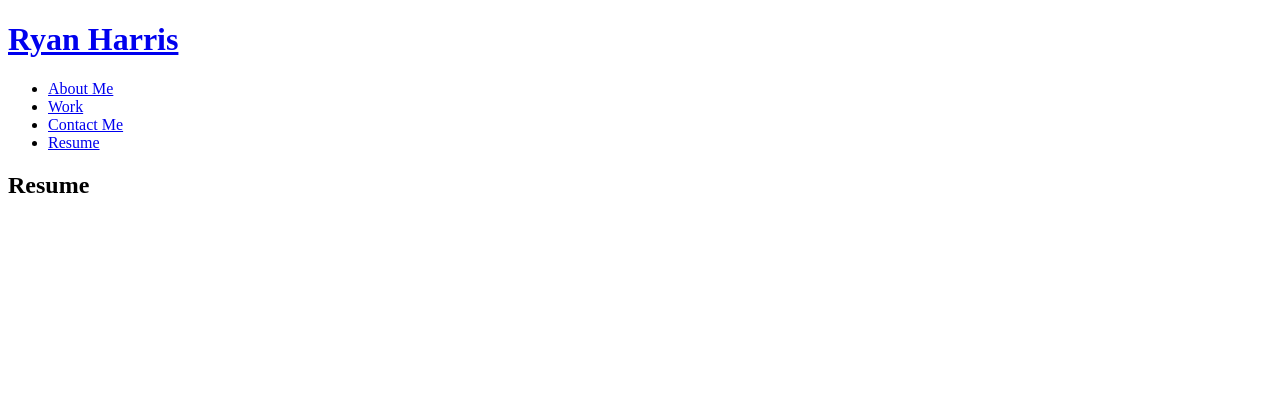
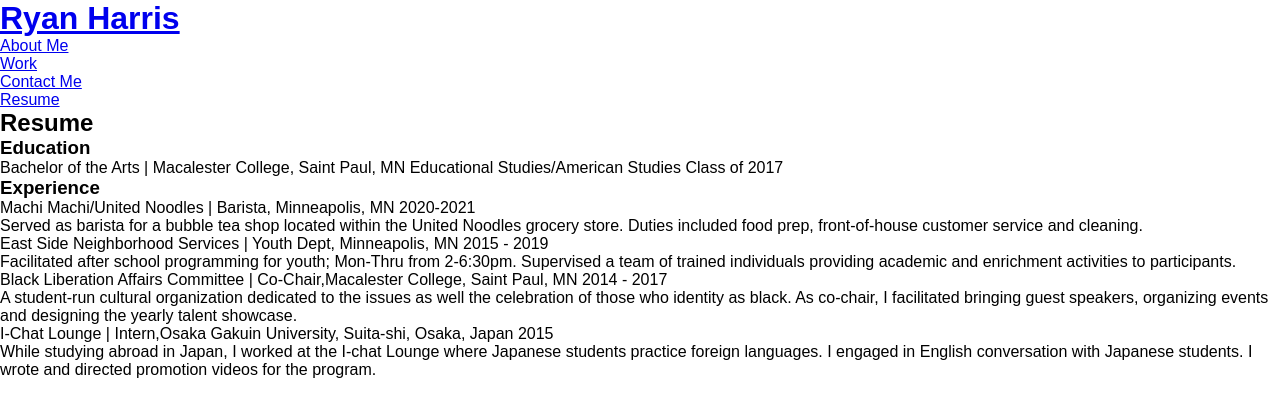
Before and after one commit to rharris529/Ryan-Harris-Porfolio, a plain HTML site: page resume.html in a window 1280 px wide. Drawn offline with Linux system fonts and the light colour scheme.

Commit message:
added resume and initial styling

```diff
--- a/assets/style.css
+++ b/assets/style.css
@@ -0,0 +1,15 @@
+:root {
+  --primary-color: gray;
+  --secondary-color: white;
+  --tertiary-color: lightblue;
+}
+
+* {
+  margin: 0;
+  padding: 0;
+  box-sizing: border-box;
+}
+body {
+  font-family: Arial, Helvetica, sans-serif;
+}
+/* Header Styling */
--- a/resume.html
+++ b/resume.html
@@ -35,9 +35,45 @@
     </header>
 
     <!-- Resume Here -->
-    <section class="hero">
-        <h2 class="section-title primary-border">Resume</h2>
-        <article>
+    <section class="section-title primary-border">
+        <h2 class="page-title">Resume</h2>
+    </section>
+    <article class="secondary-content">
 
-        </article>
-    </section>
+        <h3>Education</h3>
+        <p>
+        Bachelor of the Arts | Macalester College, Saint Paul, MN
+        Educational Studies/American Studies Class of 2017
+        </p>
+
+        <h3>Experience</h3>
+        <p>
+        Machi Machi/United Noodles | Barista, Minneapolis, MN
+        2020-2021
+        </p>
+        <p>
+        Served as barista for a bubble tea shop located within the United Noodles grocery store. Duties included food prep, front-of-house customer service and cleaning.
+        </p>
+
+        <p>
+        East Side Neighborhood Services | Youth Dept, Minneapolis, MN
+        2015 - 2019
+        </p>
+        <p>
+        Facilitated after school programming for youth; Mon-Thru from 2-6:30pm. Supervised a team of trained individuals providing academic and enrichment activities to participants.
+        </p>
+
+        <p>Black Liberation Affairs Committee | Co-Chair,Macalester College, Saint Paul, MN
+        2014 - 2017
+        </p>
+        <p>
+        A student-run cultural organization dedicated to the issues as well the celebration of those who identity as black. As co-chair, I facilitated bringing guest speakers, organizing events and designing the yearly talent showcase.
+        </p>
+
+        <p>I-Chat Lounge | Intern,Osaka Gakuin University, Suita-shi, Osaka, Japan
+        2015
+        </p>
+        <p>
+        While studying abroad in Japan, I worked at the I-chat Lounge where Japanese students practice foreign languages. I engaged in English conversation with Japanese students. I wrote and directed promotion videos for the program.
+        </p>
+    </article>
```
Also changed, not shown: index.html (+1 -1 lines).
